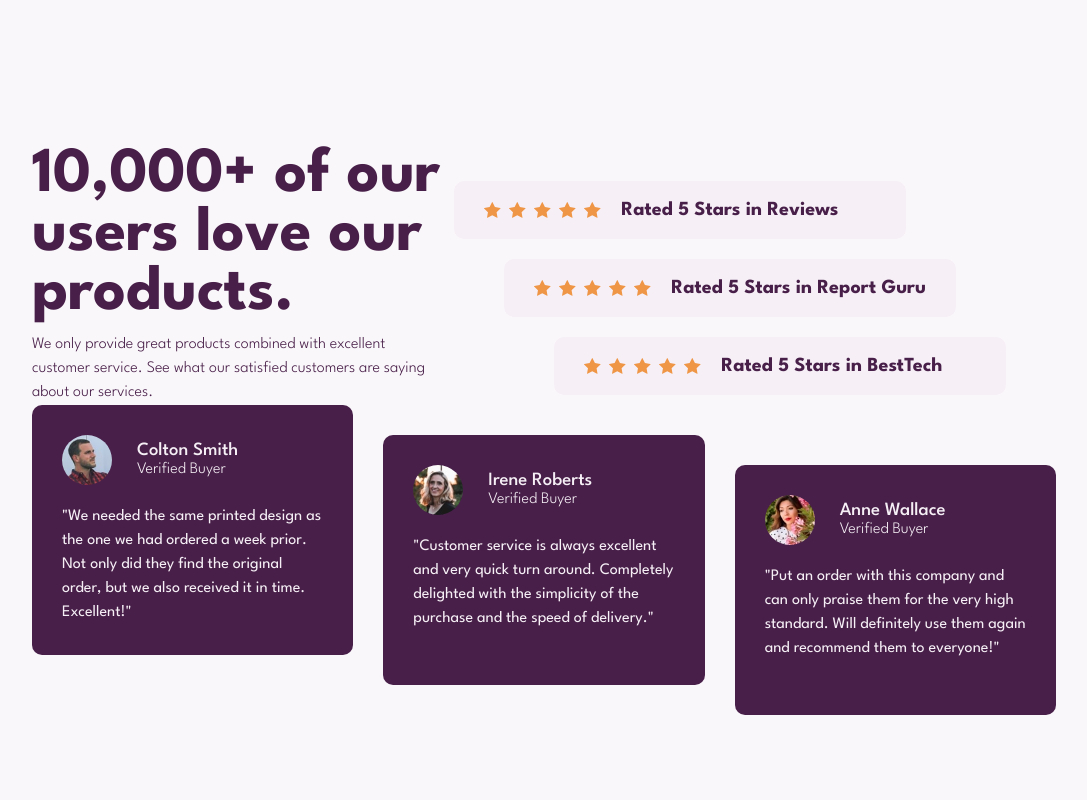
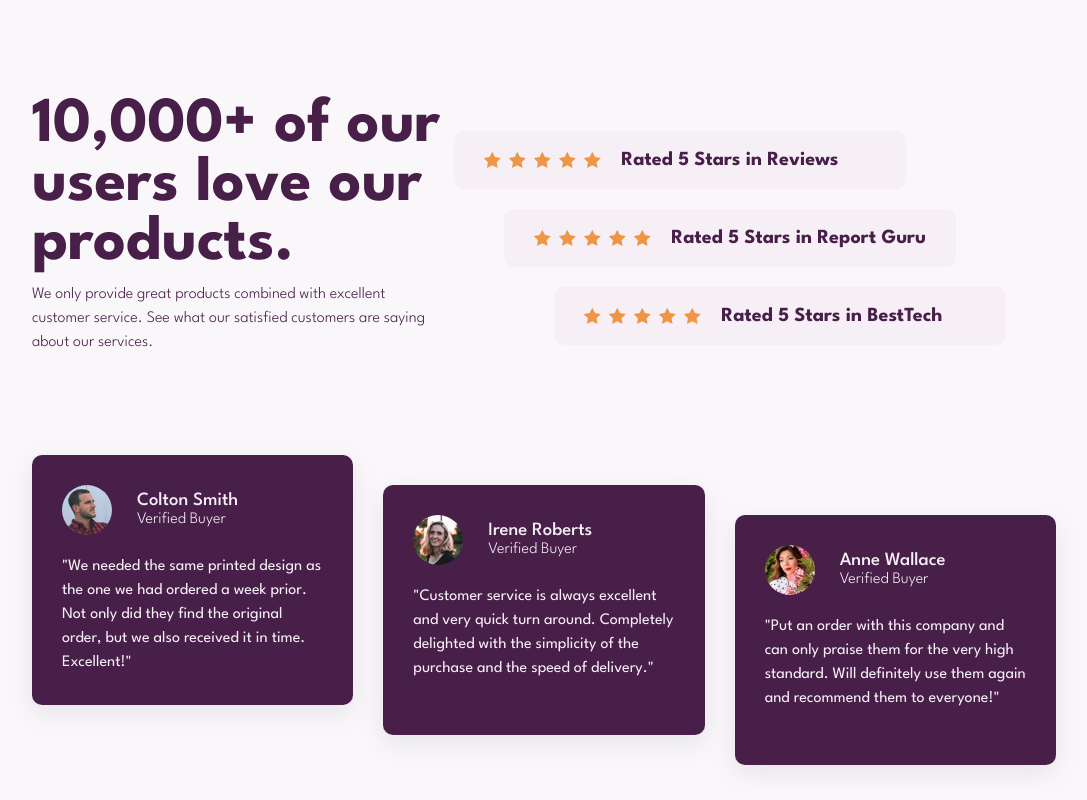
Before and after one commit to sparklaunch/Social-Proof-Section, a Next.js app: page / in a window 1280 px wide. Shown: the whole page, without its empty margins (96-1183 px from the left). Built offline with nearby package versions, Linux system fonts and the light colour scheme.

Commit message:
스타일 개선: Home 및 Review 컴포넌트의 여백 및 그림자 추가

```diff
--- a/src/app/Home.module.css
+++ b/src/app/Home.module.css
@@ -3,6 +3,7 @@
 	height: auto;
 	display: flex;
 	flex-direction: column;
+	gap: 100px;
 }
 
 .top {
--- a/src/shared/ui/Review.module.css
+++ b/src/shared/ui/Review.module.css
@@ -6,6 +6,7 @@
 	flex-direction: column;
 	gap: 20px;
 	position: relative;
+	box-shadow: rgba(149, 157, 165, 0.2) 0px 8px 24px;
 }
 
 .avatar {
```
